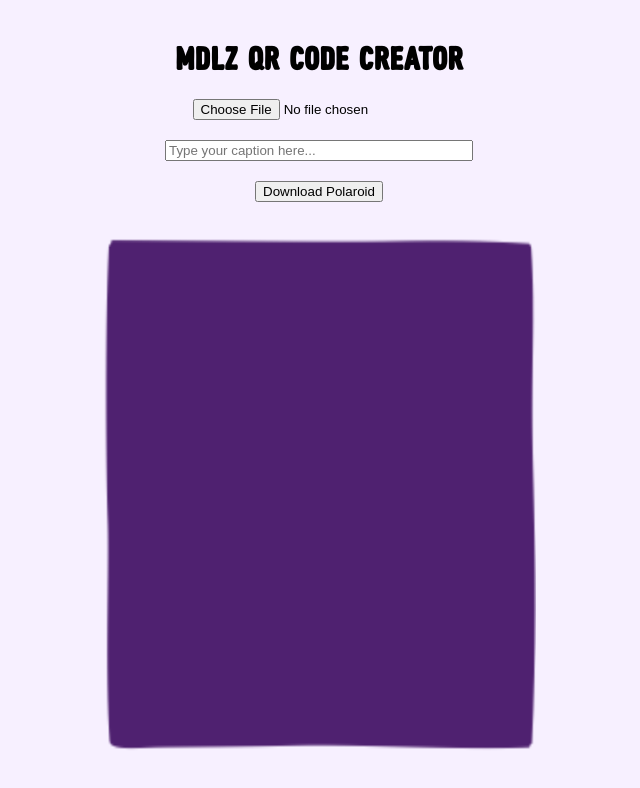
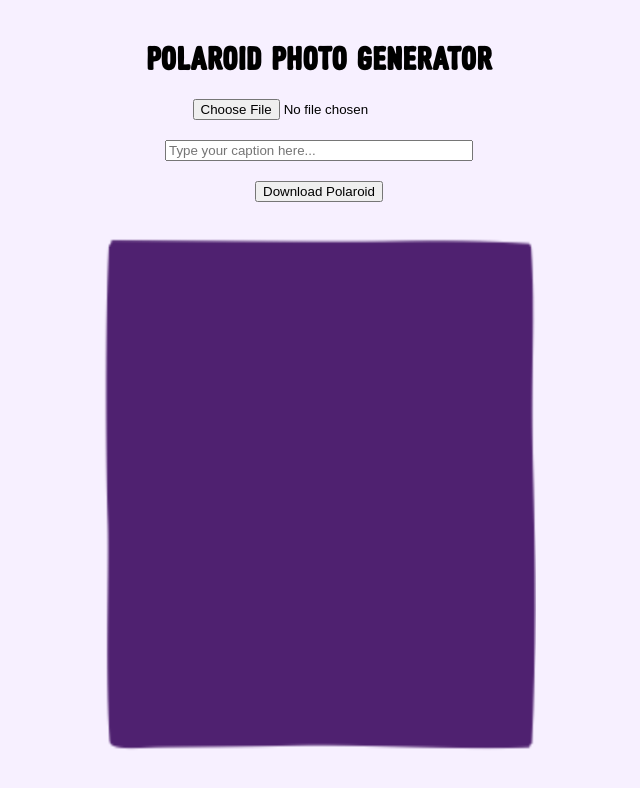
Before and after one commit to isabellachou/MDLZ_QR, a plain HTML site: page index.html in a window 1280 px wide. Shown: the whole page, without its empty margins (321-961 px from the left). Drawn offline with Linux system fonts and the light colour scheme.

Commit message:
unbranded

```diff
--- a/index.html
+++ b/index.html
@@ -2,12 +2,12 @@
 <html lang="en">
 <head>
   <meta charset="UTF-8">
-  <title>MDLZ QR Code Creator</title>
+  <title>Polaroid Photo Generator</title>
   <link rel="stylesheet" href="styles.css">
 </head>
 <body>
 
-  <h1>MDLZ QR Code Creator</h1>
+  <h1>Polaroid Photo Generator</h1>
 
   <div class="controls">
     <input type="file" id="imageInput" accept="image/*"><br><br>
```
